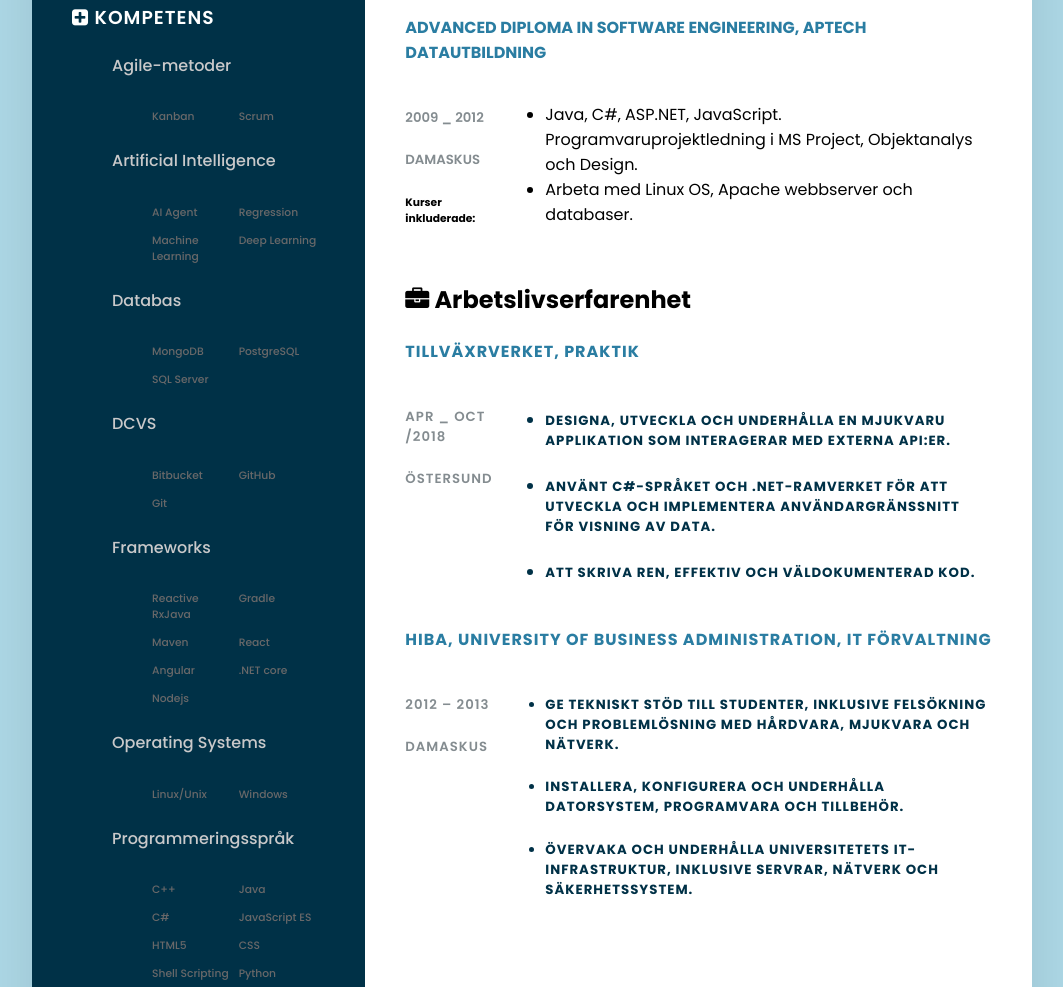
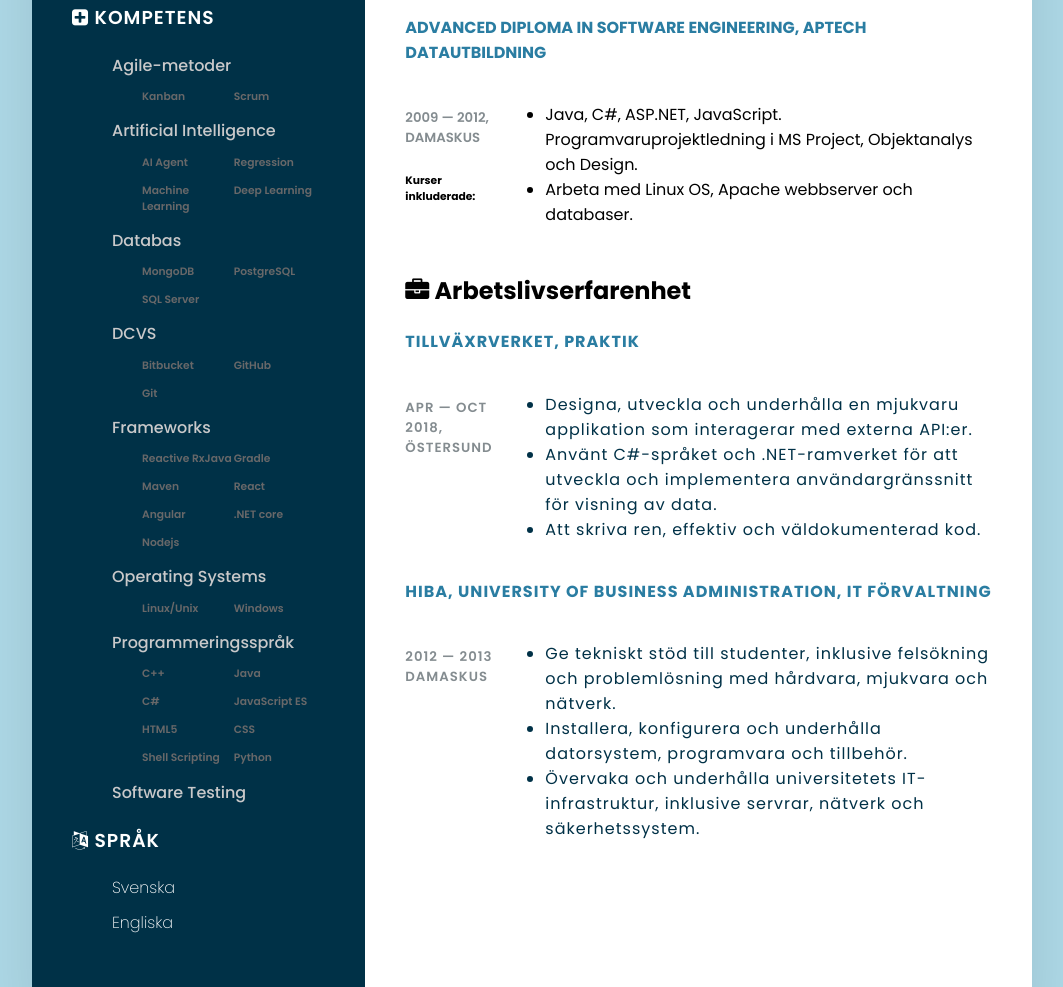
Before and after one commit to t-r-q/CVProject, a plain HTML site: page index.html in a window 1280 px wide. Shown: the part 690-1677 px from the top of the page, without its empty margins (108-1171 px from the left). Drawn offline with Linux system fonts and the light colour scheme.

Commit message:
Update version1

```diff
--- a/index.html
+++ b/index.html
@@ -207,8 +207,7 @@
           <h4 class="text1">Kandidatexamen i Programvaruteknik, Mittuniversitetet</h4>
           <div class="box">
             <div class="year_univirsity">
-              <h5>Sep 2019 _ Feb 2023 </h5>
-              <h5> Östersund </h5>
+              <h5>2019 &mdash; 2023,  <br>  Östersund </h5>
               <h6>Kurser inkluderade:</h6>
             </div>
             <ul>
@@ -233,8 +232,7 @@
           <h4 class="text1">Advanced Diploma in Software Engineering, Aptech datautbildning</h4>
           <div class="box">
             <div class="year_univirsity">
-              <h5>2009 _ 2012 </h5>
-              <h5> Damaskus </h5>
+              <h5>2009 &mdash; 2012, <br> Damaskus </h5>
               <h6>Kurser inkluderade:</h6>
             </div>
             <ul>
@@ -259,21 +257,20 @@
           <h4 class="text1"> Tillväxrverket, Praktik</h4>
           <div class="box">
             <div class="year_company">
-              <h5>Apr _ Oct /2018 </h5>
-              <h5>Östersund</h5>
+              <h5>Apr &mdash; Oct 2018, <br> Östersund</h5>
             </div>
             <div class="text">
               <ul>
                 <li>
-                  <h5> Designa, utveckla och underhålla en mjukvaru applikation
-                    som interagerar med externa API:er.</h5>
+                   Designa, utveckla och underhålla en mjukvaru applikation
+                    som interagerar med externa API:er.
                 </li>
                 <li>
-                  <h5> Använt C#-språket och .NET-ramverket för att utveckla och
-                    implementera användargränssnitt för visning av data.</h5>
+                   Använt C#-språket och .NET-ramverket för att utveckla och
+                    implementera användargränssnitt för visning av data.
                 </li>
                 <li>
-                  <h5> Att skriva ren, effektiv och väldokumenterad kod.</h5>
+                   Att skriva ren, effektiv och väldokumenterad kod.
                 </li>
               </ul>
 
@@ -282,27 +279,23 @@
           <h4 class="text1"> HIBA, University of Business Administration, IT förvaltning</h4>
           <div class="box">
             <div class="year_company">
-              <h5> 2012 – 2013</h5>
-              <h5>Damaskus</h5>
+              <h5> 2012 &mdash; 2013 <br> Damaskus</h5>
             </div>
             <div class="text">
               <ul>
-                <h5>
+
                   <li>Ge tekniskt stöd till studenter, inklusive felsökning och
                     problemlösning med hårdvara, mjukvara och nätverk.</li>
-                </h5>
-                <h5>
+
                   <li>
                     Installera, konfigurera och underhålla datorsystem,
                     programvara och tillbehör.
                   </li>
-                </h5>
-                <h5>
+
                   <li>
                     Övervaka och underhålla universitetets IT-infrastruktur,
                     inklusive servrar, nätverk och säkerhetssystem.
                   </li>
-                </h5>
               </ul>
 
             </div>
--- a/styles/main.css
+++ b/styles/main.css
@@ -1,4 +1,5 @@
 @import url('https://fonts.googleapis.com/css?family=Poppins:200,300,400,500,600,700,800,900&display=swap');
+
 
 html {
   margin: 0;
@@ -124,7 +125,7 @@ body {
   margin: 0;
   padding: 0;
   color: #686869;
-  font-weight: 500;
+  font-weight: 600;
 }
 
  .agil{
@@ -134,6 +135,7 @@ grid-template-columns: repeat(2,2fr);
 
 .skillUL ul{
   display: grid;
+  margin: -20px 0 -10px -10px;
   grid-template-columns: repeat(2,2fr);
 }
 
@@ -166,7 +168,6 @@ grid-template-columns: repeat(2,2fr);
 
 .title2 {
   color: #003147;
-  text-transform: uppercase;
   letter-spacing: 1px;
   margin-bottom: 10px;
 }
@@ -216,6 +217,7 @@ p {
 }
 
 
+
 @media (max-width: 1000px) {
   .container {
     margin: 10px;
```
